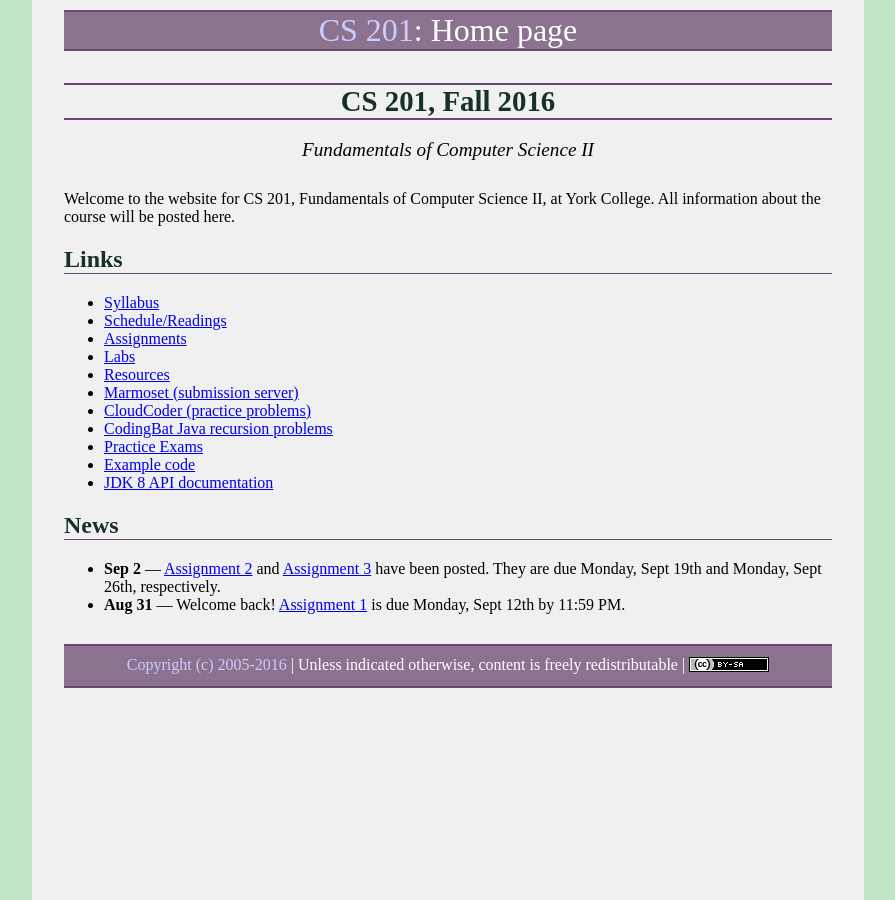
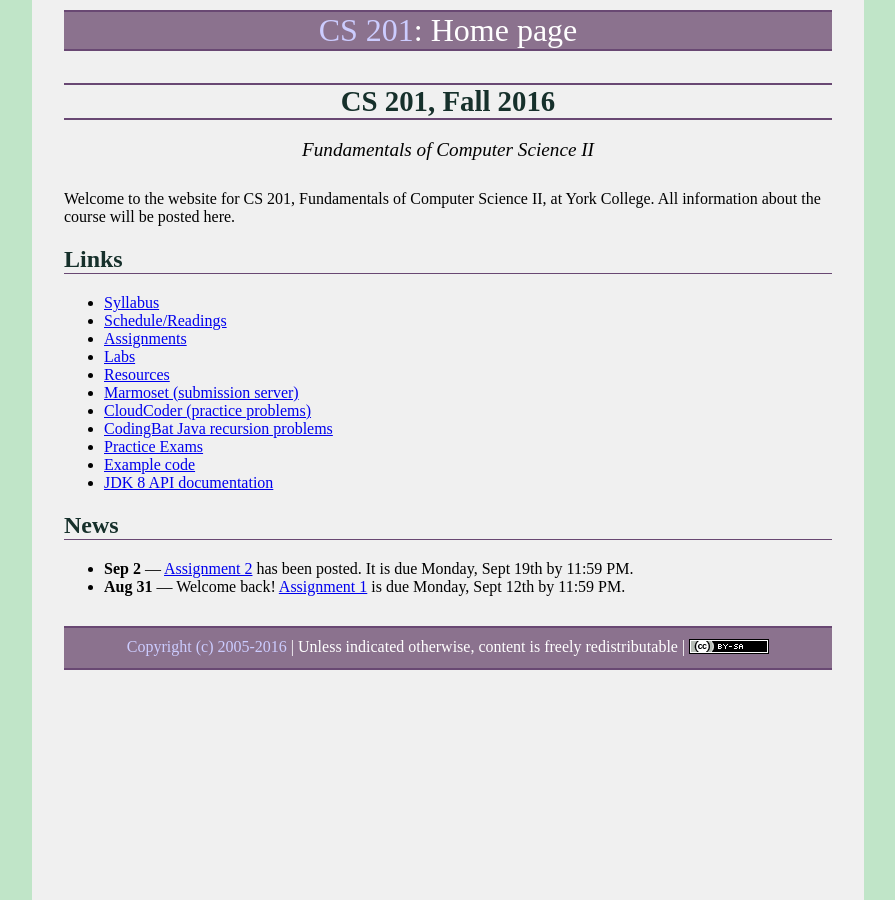
Before and after one commit to ycpcs/cs201-fall2016, a Jekyll site: the page built from index.md, in a window 1280 px wide. Shown: the whole page, without its empty margins (192-1087 px from the left). Built offline with Jekyll 4.4.1, drawn with Linux system fonts in a browser that asks for light colours; some web fonts are replaced.

Commit message:
just mention assignment 2 for now

```diff
--- a/index.md
+++ b/index.md
@@ -25,5 +25,5 @@ Welcome to the website for CS 201, Fundamentals of Computer Science II, at York
 
 ## News
 
-* **Sep 2** &mdash; [Assignment 2](assign/assign02.html) and [Assignment 3](assign/assign03.html) have been posted. They are due Monday, Sept 19th and Monday, Sept 26th, respectively.
+* **Sep 2** &mdash; [Assignment 2](assign/assign02.html) has been posted. It is due Monday, Sept 19th by 11:59 PM.
 * **Aug 31** &mdash; Welcome back!  [Assignment 1](assign/assign01.html) is due Monday, Sept 12th by 11:59 PM.
```
